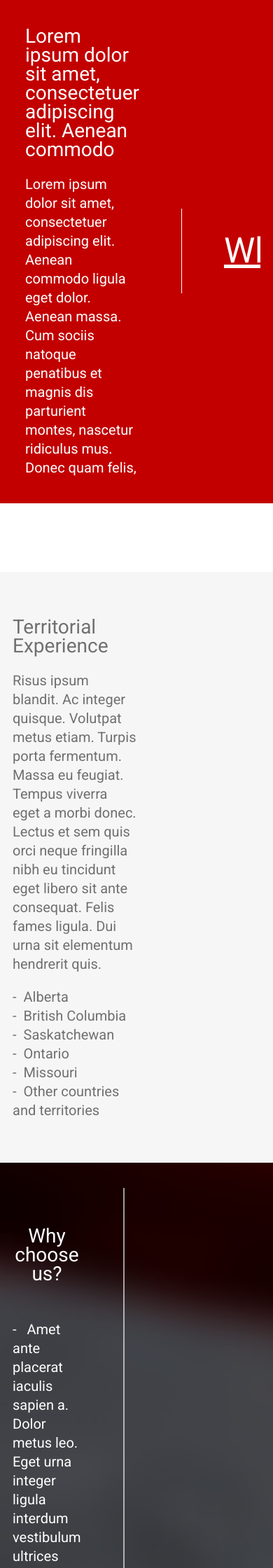
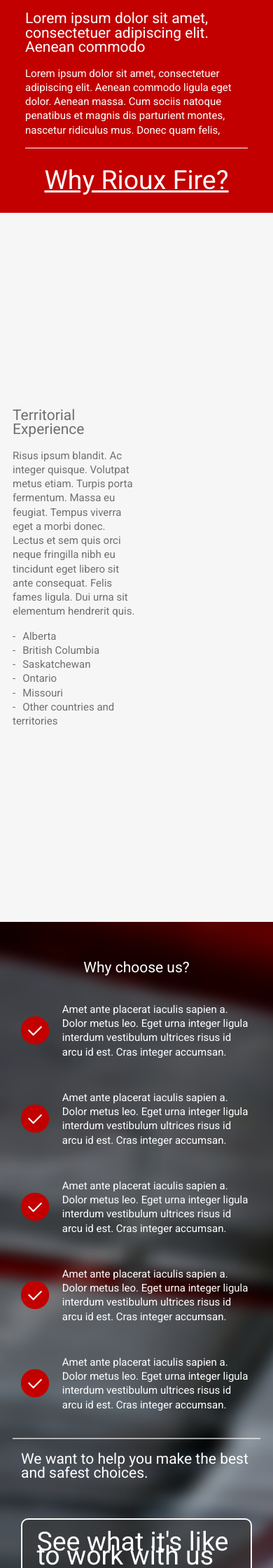
Before and after one commit to LittlePupper/rioux-fire, a PHP site: page / in a window 390 px wide. Shown: the part 845-3085 px from the top of the page at 70% size. Run offline with PHP 8.4, Linux system fonts and the light colour scheme.

Commit message:
Mobile optimization early stages

```diff
--- a/app/assets/styles/modules/_btn.css
+++ b/app/assets/styles/modules/_btn.css
@@ -18,10 +18,11 @@
   }
 
   &--large {
-    padding: 1.1rem 1.9rem;
+    padding: 1.7rem;
 
     @mixin atSmall {
         font-size: 2rem;
+        /* font-weight: 300; */
     }
 
   }
--- a/app/assets/styles/modules/_territorial-experience.css
+++ b/app/assets/styles/modules/_territorial-experience.css
@@ -1,7 +1,7 @@
 .territorial-experience {
   background-color: $bgLightGrey;
   color: $textGrey;
-  min-height: 100vh;
+  min-height: 120vh;
   display: flex;
   align-items: center;
 
--- a/app/index.html
+++ b/app/index.html
@@ -7,7 +7,7 @@
   <title>Rioux Fire</title>
   <meta name="keywords" content="Fire protection, Calgary">
   <meta name="description" content="Premier fire protection consulting services located in Calgary, Alberta">
-
+  <link href="https://fonts.googleapis.com/css?family=Roboto:300,400,500" rel="stylesheet">
   <!-- build:css assets/styles/styles.css -->
   <link rel="stylesheet" href="temp/styles/styles.css"/>
   <!-- endbuild -->
@@ -25,7 +25,7 @@
       </div>
 
       <div class="site-header__menu-icon">
-        <div class="site-header__menu-icon__midle"></div>
+        <div class="site-header__menu-icon__middle"></div>
       </div>
 
       <div class="site-header__menu-content">
@@ -104,24 +104,39 @@
           <h2 class="section-title">Why choose us?</h2>
           <ul>
             <li>
+              <img src="/assets/images/check-bullet.png"/>
+              <div class="why-choose-us__bullet">
                 Amet ante placerat iaculis sapien a. Dolor metus leo. Eget urna integer ligula interdum vestibulum ultrices risus id arcu id est.
                 Cras integer accumsan.
+              </div>
             </li>
             <li>
+              <img src="/assets/images/check-bullet.png"/>
+              <div class="why-choose-us__bullet">
                 Amet ante placerat iaculis sapien a. Dolor metus leo. Eget urna integer ligula interdum vestibulum ultrices risus id arcu id est.
                 Cras integer accumsan.
+              </div>
             </li>
             <li>
+              <img src="/assets/images/check-bullet.png"/>
+              <div class="why-choose-us__bullet">
                 Amet ante placerat iaculis sapien a. Dolor metus leo. Eget urna integer ligula interdum vestibulum ultrices risus id arcu id est.
                 Cras integer accumsan.
+              </div>
             </li>
             <li>
+              <img src="/assets/images/check-bullet.png"/>
+              <div class="why-choose-us__bullet">
                 Amet ante placerat iaculis sapien a. Dolor metus leo. Eget urna integer ligula interdum vestibulum ultrices risus id arcu id est.
                 Cras integer accumsan.
+              </div>
             </li>
             <li>
+              <img src="/assets/images/check-bullet.png"/>
+              <div class="why-choose-us__bullet">
                 Amet ante placerat iaculis sapien a. Dolor metus leo. Eget urna integer ligula interdum vestibulum ultrices risus id arcu id est.
                 Cras integer accumsan.
+              </div>
             </li>
           </ul>
         </div>
--- a/app/temp/styles/styles.css
+++ b/app/temp/styles/styles.css
@@ -454,6 +454,24 @@
   display: none;
 }
 
+html {
+  font-size: 12px;
+}
+
+@media (min-width: 800px) {
+
+html {
+    font-size: 14px
+}
+  }
+
+@media (min-width: 1010px) {
+
+html {
+    font-size: 16px
+}
+  }
+
 body {
   font-family: 'Roboto', sans-serif;
   color: #333;
@@ -771,9 +815,10 @@
   background-color: #C20000;
   color: white;
   padding: 0 18px 1px 18px;
-  margin-bottom: 98px;
-
-}
+
+}
+
+/* margin-bottom: 98px; */
 
 @media (min-width: 1010px) {
 
@@ -802,13 +849,20 @@
          -moz-box-align: center;
           -ms-flex-align: center;
               align-items: center;
-    padding: 1rem 0;
+      padding: 1rem 0
+  }
   }
 
 .welcome-blurb__text--content {
       font-size: 1.25rem;
       line-height: 1.6875rem;
-      margin-right: 3.75rem;
+    }
+
+@media (min-width: 800px) {
+
+.welcome-blurb__text--content {
+        margin-right: 3.75rem
+    }
   }
 
 .welcome-blurb__text--content .section-title {
@@ -822,8 +876,19 @@
       -webkit-flex-shrink: 0;
           -ms-flex-negative: 0;
               flex-shrink: 0;
-      padding: 2rem 0 2rem 3.75rem;
+      padding: 2rem 0 2rem;
+      border-top: 1px solid white;
+      text-align: center;
+    }
+
+@media (min-width: 800px) {
+
+.welcome-blurb__text--link {
+        text-align: left;
+        border-top: none;
         border-left: 1px solid white;
+        padding: 2rem 0 2rem 3.75rem
+    }
   }
 
 .welcome-blurb__photo {
@@ -1506,7 +1571,7 @@
 .territorial-experience {
   background-color: #F6F6F6;
   color: #707070;
-  min-height: 100vh;
+  min-height: 120vh;
   display: -webkit-box;
   display: -webkit-flex;
   display: -moz-box;
@@ -1546,7 +1611,7 @@
        background-size: cover;
   background-color: black;
   color: white;
-  min-height: 100vh;
+  min-height: 120vh;
   display: -webkit-box;
   display: -webkit-flex;
   display: -moz-box;
@@ -1558,6 +1623,14 @@
       -ms-flex-align: center;
           align-items: center;
 }
+
+.why-choose-us__text {
+    padding: 1rem 0;
+    font-size: 1.25rem;
+    line-height: 1.6875rem;
+  }
+
+@media (min-width: 800px) {
 
 .why-choose-us__text {
       display: -webkit-box;
@@ -1576,17 +1649,31 @@
       -webkit-align-items: center;
          -moz-box-align: center;
           -ms-flex-align: center;
-            align-items: center;
-    padding: 1rem 0;
-    font-size: 1.25rem;
-    line-height: 1.6875rem;
+              align-items: center
+  }
   }
 
 .why-choose-us__text--content {
       font-size: 1.25rem;
       line-height: 1.6875rem;
+      padding: 0 1rem;
+      border-bottom: 2px solid rgba(255, 255, 255, .6);
+    }
+
+@media (min-width: 530px) {
+
+.why-choose-us__text--content {
+        padding: 0 2rem
+    }
+  }
+
+@media (min-width: 800px) {
+
+.why-choose-us__text--content {
+        border-top: none;
         border-right: 2px solid rgba(255, 255, 255, .6);
-      padding: 2rem 3.75rem 2rem 0;
+        padding: 2rem 7rem 2rem 0
+    }
   }
 
 .why-choose-us__text--content h2.section-title {
@@ -1609,10 +1710,26 @@
   }
 
 .why-choose-us ul li {
-      padding: 30px 0;
-    }
-
-.why-choose-us ul li:before {
-      content: "-";
-      padding-right: 10px;
-    }
+      padding: 1.875rem 0;
+      display: -webkit-box;
+      display: -webkit-flex;
+      display: -moz-box;
+      display: -ms-flexbox;
+      display: flex;
+      -webkit-box-orient: vertical;
+      -webkit-box-direction: normal;
+      -webkit-flex-direction: horizontal;
+         -moz-box-orient: vertical;
+         -moz-box-direction: normal;
+          -ms-flex-direction: horizontal;
+              flex-direction: horizontal;
+      -webkit-box-align: center;
+      -webkit-align-items: center;
+         -moz-box-align: center;
+          -ms-flex-align: center;
+              align-items: center;
+    }
+
+.why-choose-us ul li img {
+        padding-right: 1.5625rem;
+      }
```
Also changed, not shown: other parts of app/temp/styles/styles.css (+51 -9 lines), app/assets/styles/base/_global.css (+12 -0 lines), app/assets/styles/modules/_large-hero.css (+22 -5 lines), app/assets/styles/modules/_welcome-blurb.css (+16 -2 lines), app/assets/styles/modules/_why-choose-us.css (+34 -12 lines), app/assets/images/check-bullet.png (added). Lines whose indentation alone changed are shown as unchanged.
